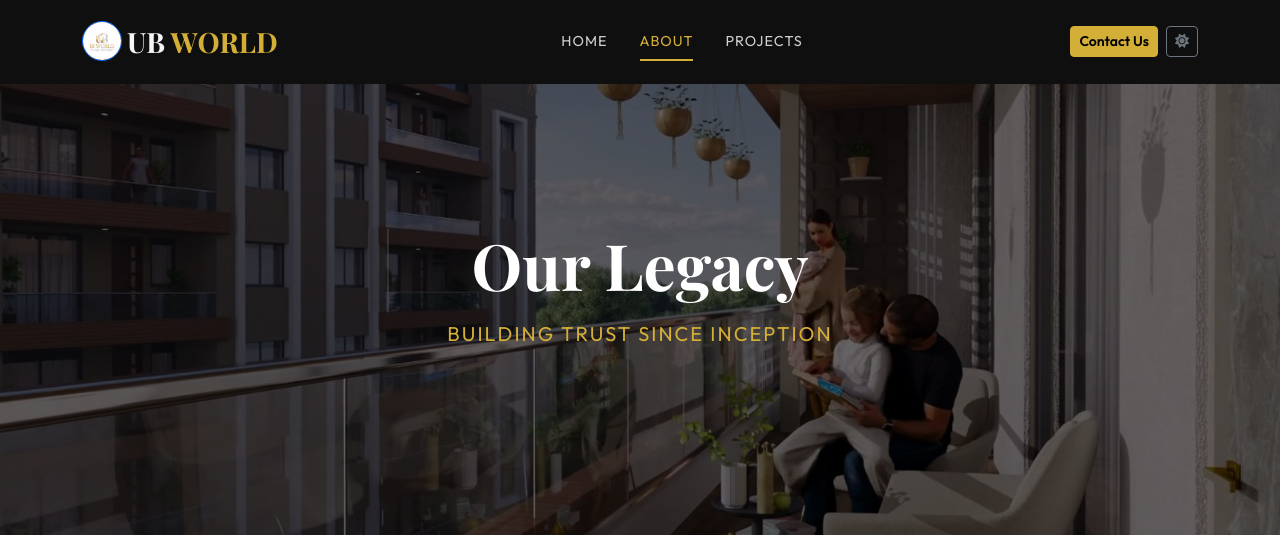
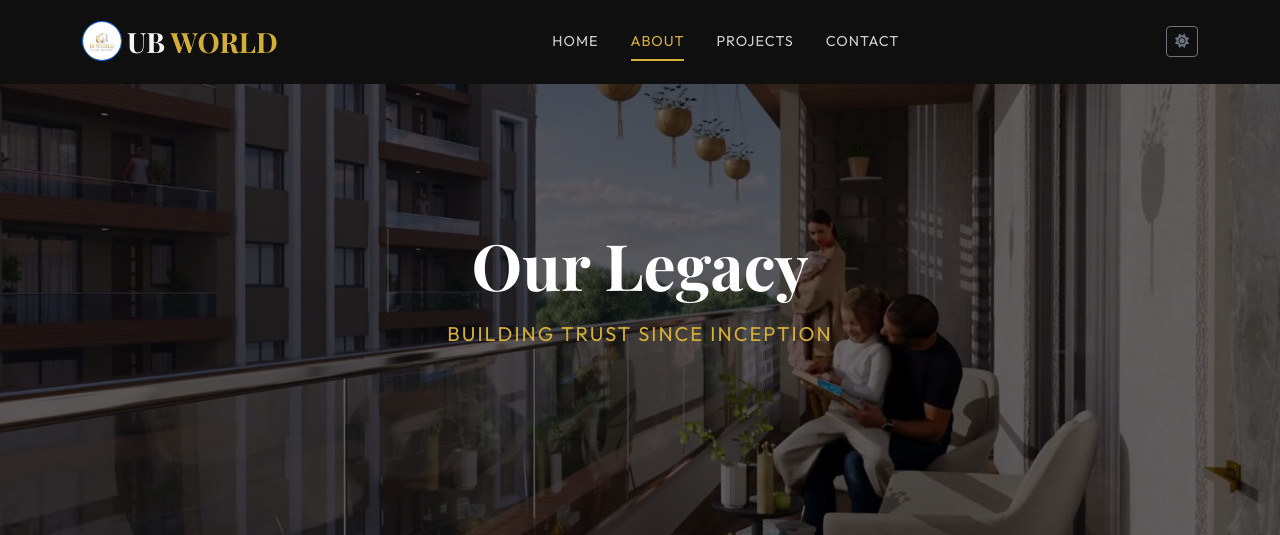
Before and after one commit to nikhildubey-23/ubworld, a Flask app: page /about in a window 1280 px wide. Shown: the top 535 px of the page. Run offline with Flask 3, Linux system fonts and the light colour scheme; some web fonts are replaced.

Commit message:
contact page issue is solved

```diff
--- a/templates/base.html
+++ b/templates/base.html
@@ -62,8 +62,10 @@
                     <li class="nav-item">
                         <a class="nav-link {% if request.path == url_for('project') %}active{% endif %}" href="{{ url_for('project') }}">Projects</a>
                     </li>
+                    <li class="nav-item">
+                        <a class="nav-link {% if request.path == url_for('contact') %}active{% endif %}" href="{{ url_for('contact') }}">Contact</a>
+                    </li>
                 </ul>
-                <a href="{{ url_for('contact') }}" class="btn btn-accent btn-sm md:btn-md d-none d-lg-inline-block">Contact Us</a>
                 <button id="theme-switcher" class="btn btn-outline-secondary btn-sm ms-2">
                     <i class="fas fa-sun"></i>
                 </button>
```
Also changed, not shown: static/style.css (+4 -0 lines).
